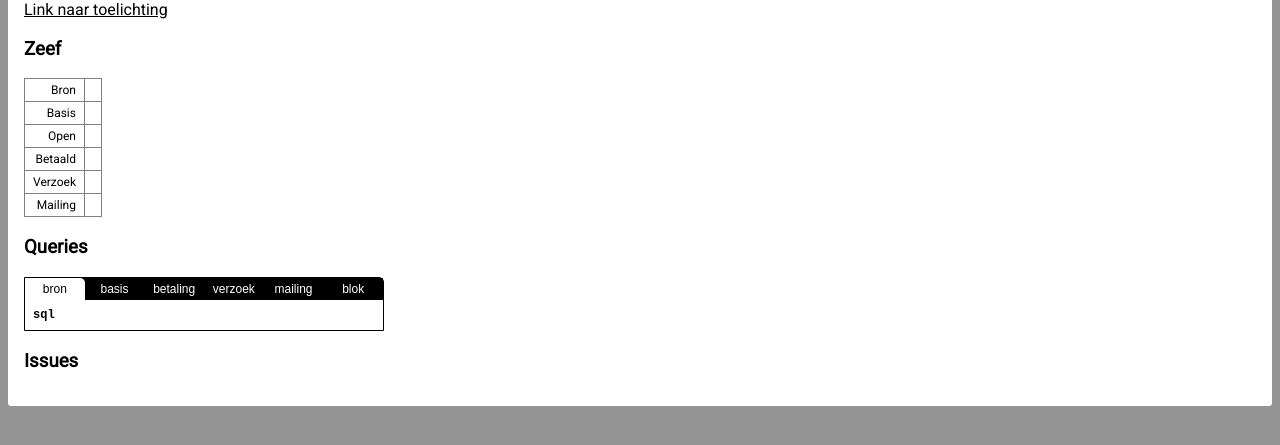
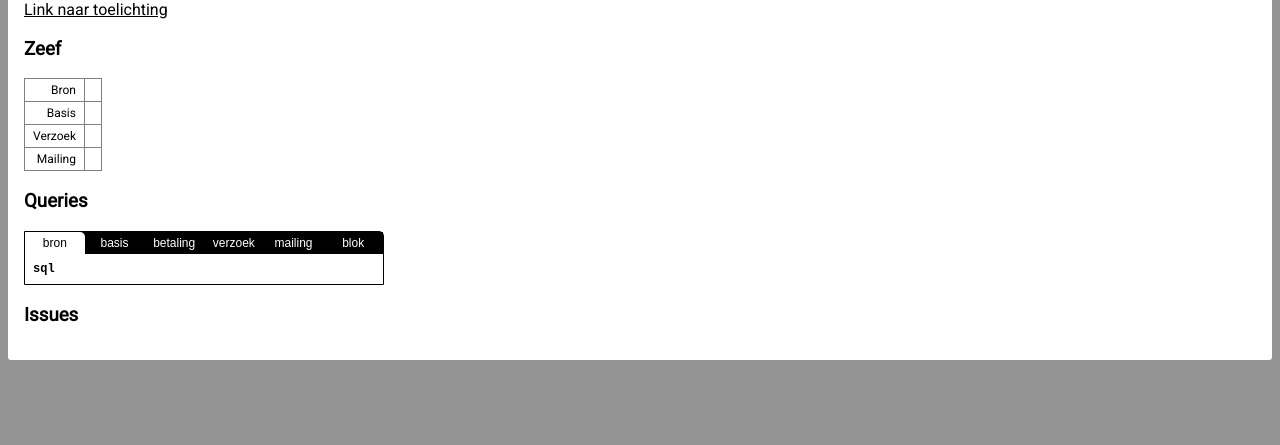
Before and after one commit to uu-csa/mailing_betaling, a Flask app: template templates/index.html in a window 1280 px wide. Shown: the part 136-581 px from the top of the page. Run offline with Flask 2, Linux system fonts and the light colour scheme; the template is opened without the code that fills it, so the values that code supplies are empty; parts of the project's set-up code (start-up, migrations or seed data) failed here and were passed over.

Commit message:
Remove betaling from table

```diff
--- a/app.py
+++ b/app.py
@@ -22,8 +22,6 @@ date = select.today
 sum_total = len(select.df_mail_historie)
 n_bron = len(select.DF)
 n_basis = len(select.df_basis)
-n_open = len(select.df_open)
-n_betaald = len(select.df_betaald)
 n_vti = len(select.df_mail_vti)
 n_stud = len(select.df_mail_stud)
 
@@ -75,8 +73,6 @@ def index():
         sum_total=sum_total,
         nbron=n_bron,
         nbasis=n_basis,
-        nopen=n_open,
-        nbetaald=n_betaald,
         nvti=n_vti,
         nstud=n_stud,
         query_bron=query_bron,
--- a/templates/index.html
+++ b/templates/index.html
@@ -19,14 +19,6 @@
                 <tr>
                     <td>Basis</td>
                     <td>{{ nbasis }}</td>
-                </tr>
-                <tr>
-                    <td>Open</td>
-                    <td>{{ nopen }}</td>
-                </tr>
-                <tr>
-                    <td>Betaald</td>
-                    <td>{{ nbetaald }}</td>
                 </tr>
                 <tr>
                     <td>Verzoek</td>
```
